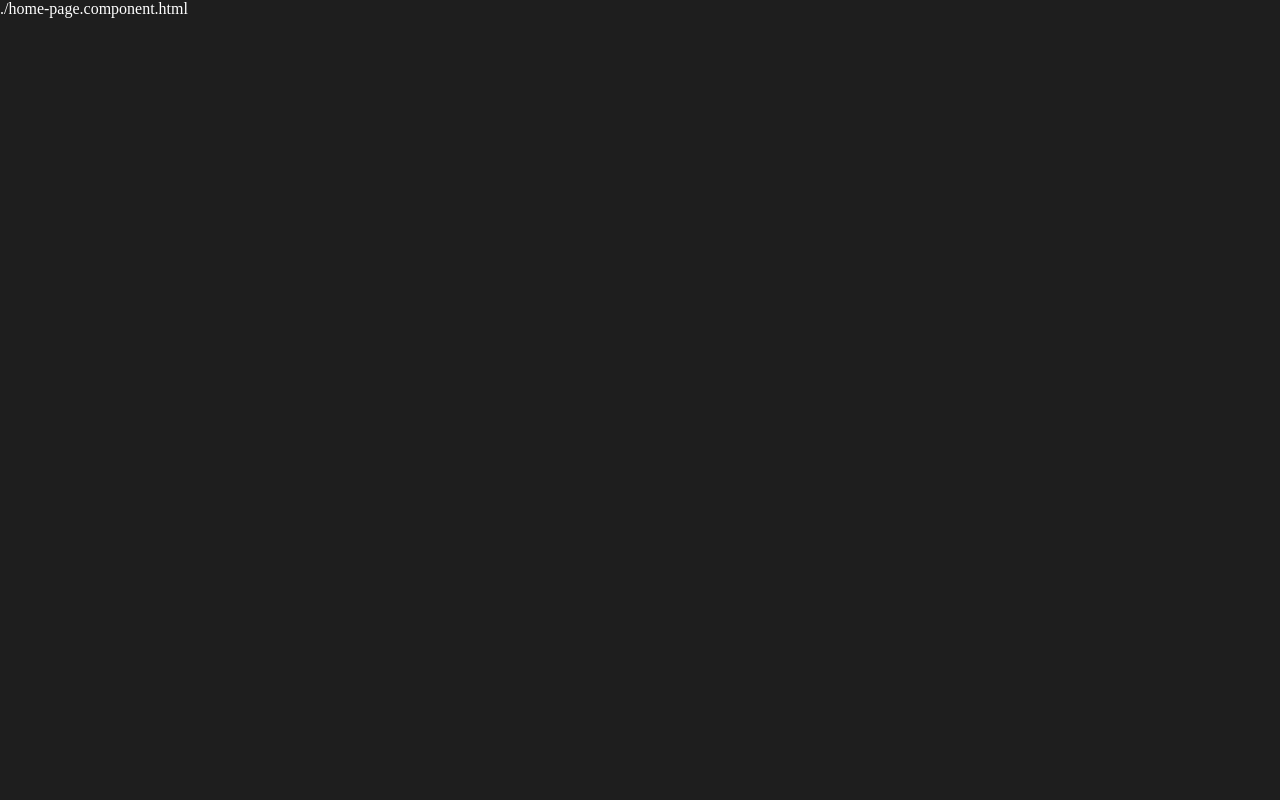
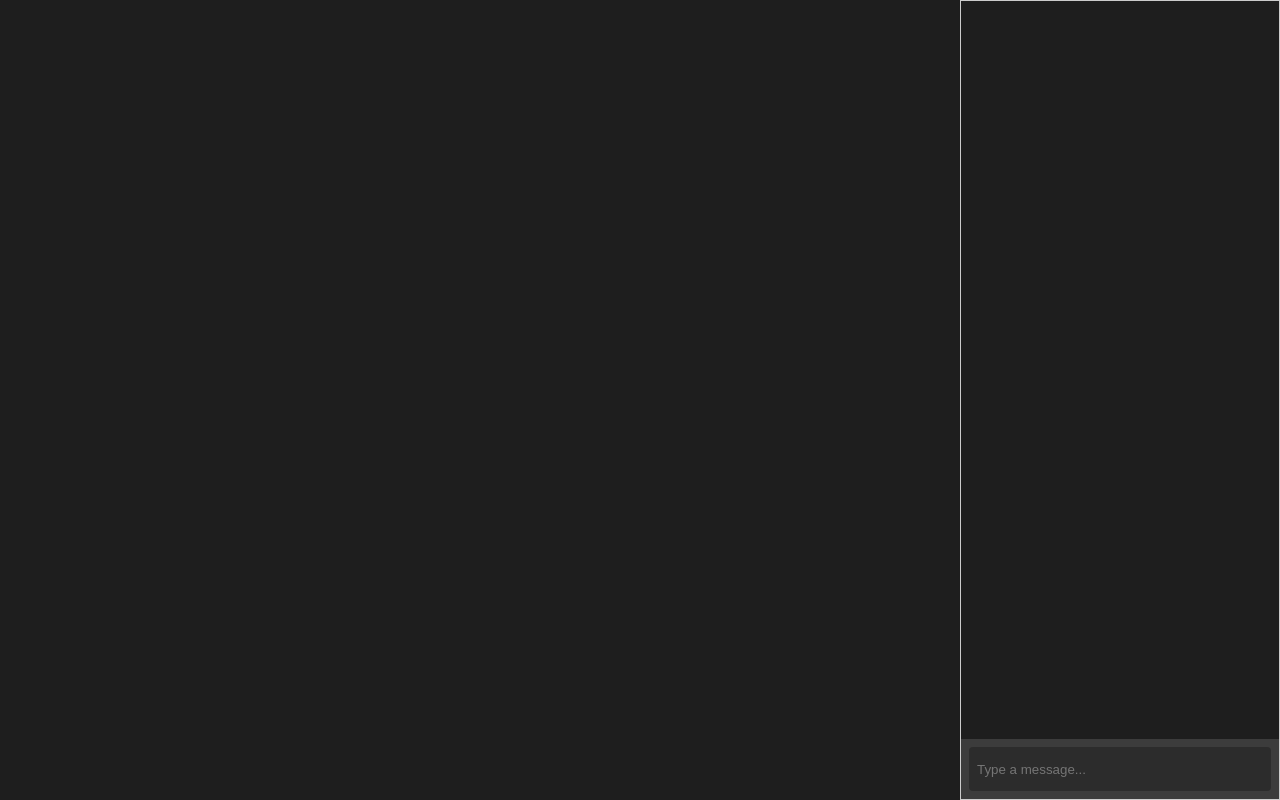
Before and after one commit to kevinjiang121/moonbase-frontend, an Angular app: page / in a window 1280 px wide. Built offline with nearby package versions, Linux system fonts and the light colour scheme.

Commit message:
Attempted to add chat-window

```diff
--- a/src/app/app.routes.ts
+++ b/src/app/app.routes.ts
@@ -3,10 +3,12 @@ import { HomePageComponent } from './home-page/home-page.component';
 import { LoginComponent } from './login/login.component';
 import { SignupComponent } from './signup/signup.component';
 import { ForgotPasswordComponent } from './forgot-password/forgot-password.component';
+import { FooterComponent } from './footer/footer.component';
 
 export const routes: Routes = [
   { path: '', component: HomePageComponent },
   { path: 'login', component: LoginComponent },
   { path: 'signup', component: SignupComponent },
   { path: 'forgot-password', component: ForgotPasswordComponent },
+  { path: '', component: FooterComponent, outlet: 'footer' }
 ];
--- a/src/app/chat-window/chat-window.component.html
+++ b/src/app/chat-window/chat-window.component.html
@@ -1,5 +1,8 @@
-<div class="chat-window">
-    <div class="message" *ngFor="let msg of messages">
-      {{ msg }}
+<div class="chat-window" [ngStyle]="containerStyle">
+    <div class="messages">
+      <div class="message" *ngFor="let msg of messages">
+        {{ msg }}
+      </div>
     </div>
+    <app-chat (messageSend)="sendMessage($event)"></app-chat>
   </div>
--- a/src/app/chat-window/chat-window.component.scss
+++ b/src/app/chat-window/chat-window.component.scss
@@ -1,9 +1,19 @@
 .chat-window {
-    position: absolute;
-    bottom: 50px;
-    left: 50%;
-    transform: translateX(-50%);
-    width: 95%;
-    background-color: rgba(255, 0, 0, 0.1);
-    z-index: 1000;
+    display: flex;
+    flex-direction: column;
+    width: 100%;
+    height: 100%;
+    box-sizing: border-box;
+    border: 1px solid #ccc;
   }
+
+  .messages {
+    flex: 1;
+    overflow-y: auto;
+    padding: 8px;
+    box-sizing: border-box;
+  }
+
+  .message {
+    margin-bottom: 8px;
+  }
--- a/src/app/chat-window/chat-window.component.ts
+++ b/src/app/chat-window/chat-window.component.ts
@@ -1,13 +1,23 @@
-import { Component, Input } from '@angular/core';
+import { Component, Input, Output, EventEmitter } from '@angular/core';
 import { CommonModule } from '@angular/common';
+import { ChatComponent } from '../chat/chat.component';
 
 @Component({
   selector: 'app-chat-window',
   standalone: true,
-  imports: [CommonModule],
+  imports: [CommonModule, ChatComponent],
   templateUrl: './chat-window.component.html',
   styleUrls: ['./chat-window.component.scss']
 })
 export class ChatWindowComponent {
   @Input() messages: string[] = [];
+
+  @Input() containerStyle: { [key: string]: string } = {};
+
+  @Output() messageSend = new EventEmitter<string>();
+
+  sendMessage(msg: string): void {
+    this.messages.push(msg);
+    this.messageSend.emit(msg);
+  }
 }
--- a/src/app/chat/chat.component.html
+++ b/src/app/chat/chat.component.html
@@ -1,7 +1,7 @@
 <div class="chat-input">
     <input
       type="text"
-      placeholder="Message #moonbase"
+      placeholder="Type a message..."
       [(ngModel)]="messageText"
       (keyup.enter)="sendMessage()"
     />
--- a/src/app/chat/chat.component.scss
+++ b/src/app/chat/chat.component.scss
@@ -1,20 +1,19 @@
 .chat-input {
-    position: absolute;
-    bottom: 0;
-    left: 50%;
-    transform: translateX(-50%);
-    width: 95%;
-    background-color: transparent;
-    padding: 0.5rem;
+    width: 100%;
+    height: 60px;
+    padding: 8px;
+    box-sizing: border-box;
+    background-color: #3c3c3c;
   }
 
   .chat-input input {
     width: 100%;
-    background-color: #3c3c3c;
+    height: 100%;
     border: none;
+    border-radius: 4px;
+    padding: 0.5rem;
     color: #fff;
-    padding: 0.5rem 1rem;
-    border-radius: 4px;
+    background-color: #2c2c2c;
     outline: none;
-    font-size: 1rem;
+    box-sizing: border-box;
   }
--- a/src/app/chat/chat.component.ts
+++ b/src/app/chat/chat.component.ts
@@ -1,4 +1,4 @@
-import { Component, EventEmitter, Output } from '@angular/core';
+import { Component, Output, EventEmitter } from '@angular/core';
 import { CommonModule } from '@angular/common';
 import { FormsModule } from '@angular/forms';
 
@@ -10,8 +10,8 @@ import { FormsModule } from '@angular/forms';
   styleUrls: ['./chat.component.scss']
 })
 export class ChatComponent {
+  messageText: string = '';
   @Output() messageSend = new EventEmitter<string>();
-  messageText: string = '';
 
   sendMessage(): void {
     if (this.messageText.trim()) {
--- a/src/app/home-page/home-page.component.html
+++ b/src/app/home-page/home-page.component.html
@@ -1,4 +1,5 @@
 <div class="home-page">
-  <app-chat-window [messages]="messages"></app-chat-window>
-  <app-chat (messageSend)="onMessageSend($event)"></app-chat>
+  <div class="chat-window-container">
+    <app-chat-window [messages]="messages"></app-chat-window>
+  </div>
 </div>
--- a/src/app/home-page/home-page.component.scss
+++ b/src/app/home-page/home-page.component.scss
@@ -4,3 +4,19 @@
   height: 100vh;
   background-color: #1e1e1e;
 }
+
+.chat-window-container {
+  position: absolute;
+  top: 0;
+  right: 0;
+  bottom: 0;
+  width: 25%;
+}
+
+.chat-input-container {
+  position: absolute;
+  left: 0;
+  right: 0;
+  bottom: 0;
+  height: 60px;
+}
--- a/src/app/home-page/home-page.component.ts
+++ b/src/app/home-page/home-page.component.ts
@@ -7,7 +7,7 @@ import { ChatComponent } from '../chat/chat.component';
   selector: 'app-home-page',
   standalone: true,
   imports: [CommonModule, ChatWindowComponent, ChatComponent],
-  template: './home-page.component.html',
+  templateUrl: './home-page.component.html',
   styleUrls: ['./home-page.component.scss']
 })
 export class HomePageComponent {
```
